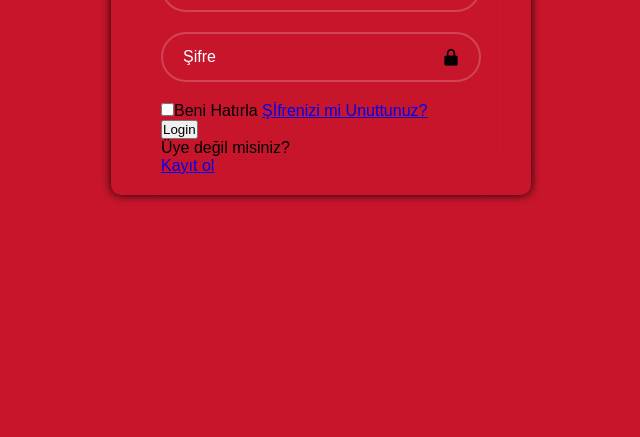
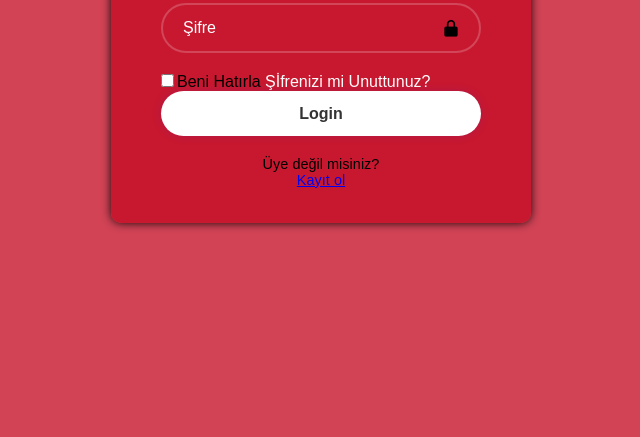
Before and after one commit to canengincizmeci/LoginDesign2, a plain HTML site: page index.html in a window 1280 px wide. Shown: the part 363-800 px from the top of the page, without its empty margins (319-959 px from the left). Drawn offline with nearby package versions, Linux system fonts and the light colour scheme.

Commit message:
bazi stiller eklendi

```diff
--- a/index.html
+++ b/index.html
@@ -21,7 +21,7 @@
             </div>
             <div class="inputBox">
 
-                <input type="text" class="inp" placeholder="Şifre" required>
+                <input type="password" class="inp" placeholder="Şifre" required>
                 <i class='bx bxs-lock-alt'></i>
 
             </div>
@@ -31,9 +31,9 @@
                 </label>
                 <a href="#">Şİfrenizi mi Unuttunuz?</a>
             </div>
-            <div class="btn">
-                <button type="submit">Login</button>
-            </div>
+
+            <button type="submit" class="btn">Login</button>
+
             <div class="kayitLink">
                 <p>Üye değil misiniz? </p><a href="#">Kayıt ol</a>
             </div>
--- a/style.css
+++ b/style.css
@@ -3,7 +3,8 @@ body {
     align-items: center;
     justify-content: center;
     min-height: 100vh;
-    background: rgb(199, 21, 44);
+    /* background: rgb(199, 21, 44); */
+    background: rgba(199, 21, 44, 0.8);
 }
 
 * {
@@ -16,12 +17,12 @@ body {
 
 .container {
     width: 420px;
-    background: green;
+    background: rgba(199, 21, 44, 0.9);
     padding: 20px 50px;
     border-radius: 10px;
     backdrop-filter: blur(20px);
     box-shadow: 0 0 10px rgba(0, 0, 0, .9);
-    background: transparent;
+    /* background: transparent; */
 }
 
 .container .inputBox {
@@ -63,8 +64,47 @@ body {
 
 }
 
-.checkBox p a {
+.container .kayitLink {
+    font-size: 14.5px;
+    text-align: center;
+    margin: 20px 0 15px;
+}
+
+.checkBox a {
+    color: #fff;
+    text-decoration: none;
+
+}
+
+.checkBox label input {
+    accent-color: #fff;
+    margin-right: 3px;
+}
+
+.checkBox a:hover {
+    text-decoration: underline;
+}
+
+.container .btn {
+    width: 100%;
+    height: 45px;
+    background: #fff;
+    border: none;
+    outline: none;
+    border-radius: 40px;
+    box-shadow: 0 0 10px rgba(78, 24, 163, 0.2);
+    cursor: pointer;
+    font-size: 16px;
+    color: #333;
+    font-weight: 600;
+}
+
+.kayitLink p a {
     color: #fff;
     text-decoration: none;
     font-weight: 600;
 }
+
+.kayitLink p a:hover {
+    text-decoration: underline;
+}
```
